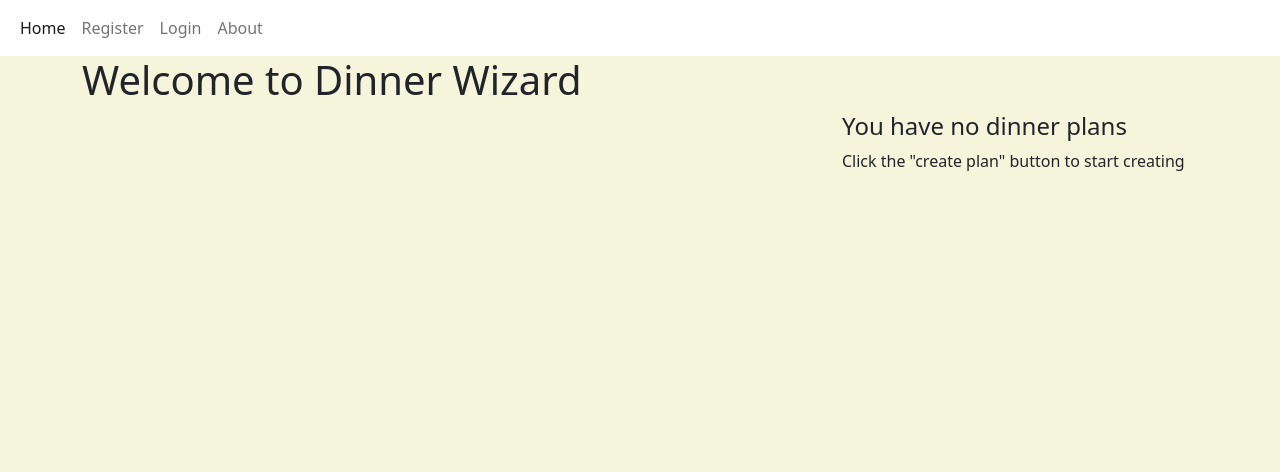
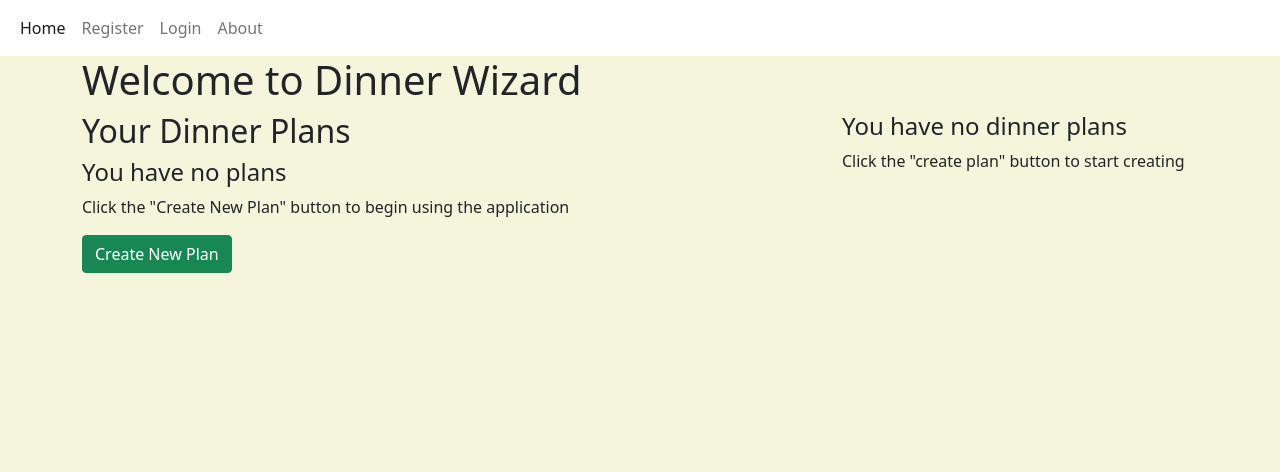
Before and after one commit to oljung/portfolio-project-4, a Django app: template templates/plans.html in a window 1280 px wide. Shown: the top 472 px of the page. Run offline with Django 4.2, Linux system fonts and the light colour scheme; the template is opened without the code that fills it, so the values that code supplies are empty.

Commit message:
feat: plans page now properly displays information for new users, instead of crashing due to no plan objects

```diff
--- a/Dinner_Wizard/views.py
+++ b/Dinner_Wizard/views.py
@@ -22,7 +22,10 @@ class PlansPage(View):
         """
         plans = Plan.objects.filter(user=self.request.user)
 
-        active_plan = plans.filter(status=1)[0]
+        active_plan = None
+
+        if plans:
+            active_plan = plans.filter(status=1)[0]
 
         return render(
             request,
--- a/templates/base.html
+++ b/templates/base.html
@@ -37,14 +37,14 @@
                     </li>
                     {% if user.is_authenticated %}
                     <li class="nav-item">
-                        <a class="nav-link" href="#">Logout</a>
+                        <a class="nav-link" href="{% url 'account_logout' %}">Logout</a>
                     </li>
                     {% else %}
                     <li class="nav-item">
-                        <a class="nav-link" href="#">Register</a>
+                        <a class="nav-link" href="{% url 'account_signup' %}">Register</a>
                     </li>
                     <li class="nav-item">
-                        <a class="nav-link" href="#">Login</a>
+                        <a class="nav-link" href="{% url 'account_login' %}">Login</a>
                     </li>
                     {% endif %}
                     <li class="nav-item">
--- a/templates/index.html
+++ b/templates/index.html
@@ -5,7 +5,7 @@
 <div class="row">
     <div class="col hero">
         <h4 class="hero-header">The number one dinner planner</h4>
-        <a href="#" class="btn btn-success">Sign Up</a>
+        <a href="{% url 'account_signup' %}" class="btn btn-success">Sign Up</a>
         <p class="hero-text">To start planning your dinners right now!</p>
     </div>
 </div>
--- a/templates/plans.html
+++ b/templates/plans.html
@@ -10,6 +10,7 @@
     </div>
     <div class="row">
         <div class="col-md-8 plan-container">
+            <h2>Your Dinner Plans</h2>
             {% if active_plan %}
 
             <h4>{{ active_plan }}</h4>
@@ -26,11 +27,22 @@
 
                 {% endfor %}
             </ol>
+            <div class="row">
+                <div class="col">
+                    <a href="#" class="btn btn-success">Create Shopping list</a>
+                </div>
+            </div>
+            {% else %}
+            <h4>You have no plans</h4>
+            <p>Click the "Create New Plan" button to begin using the application</p>
+            {% endif %}
+            <div class="row">
+                <div class="col">
+                    <a href="#" class="btn btn-success">Create New Plan</a>
+                </div>
+            </div>
+        </div>
 
-            {% else %}
-
-            {% endif %}
-        </div>
 
         <div class="col-md-4 upcoming-plan-container">
             {% if plans %}
```
